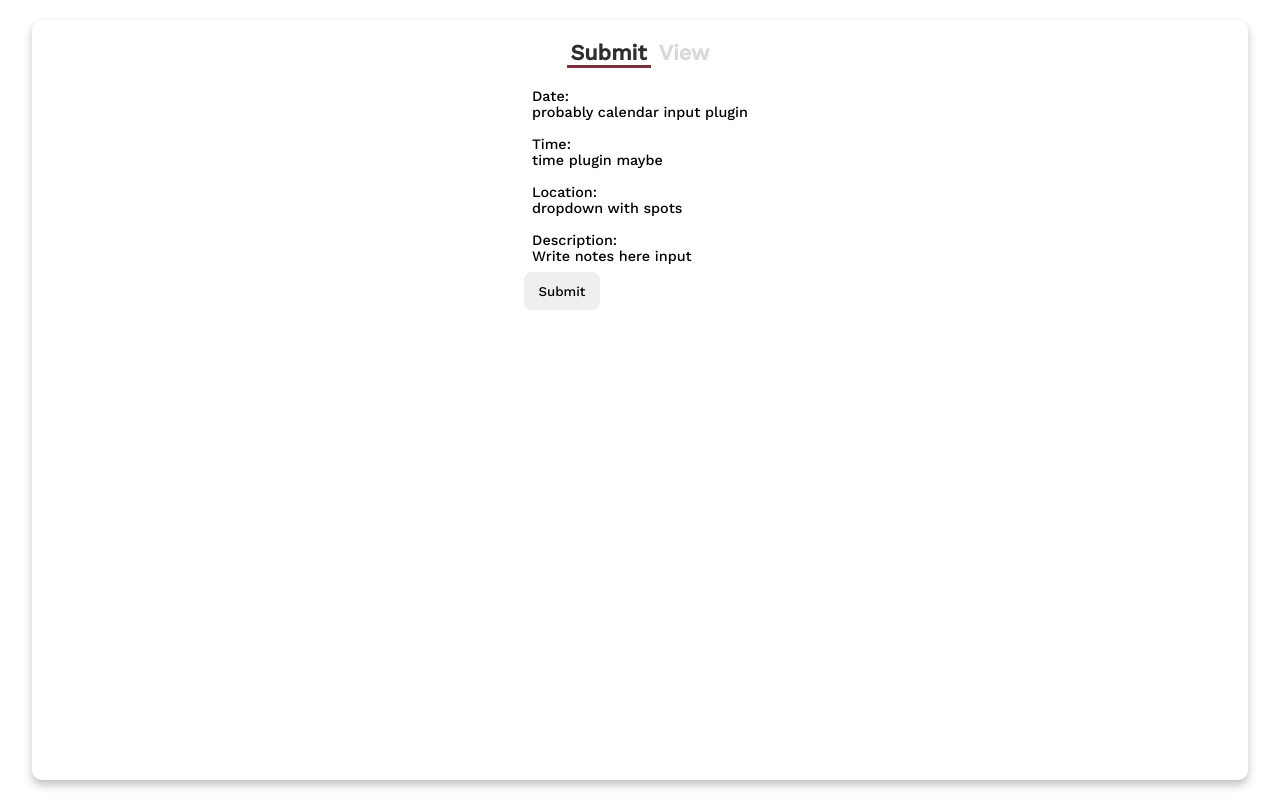
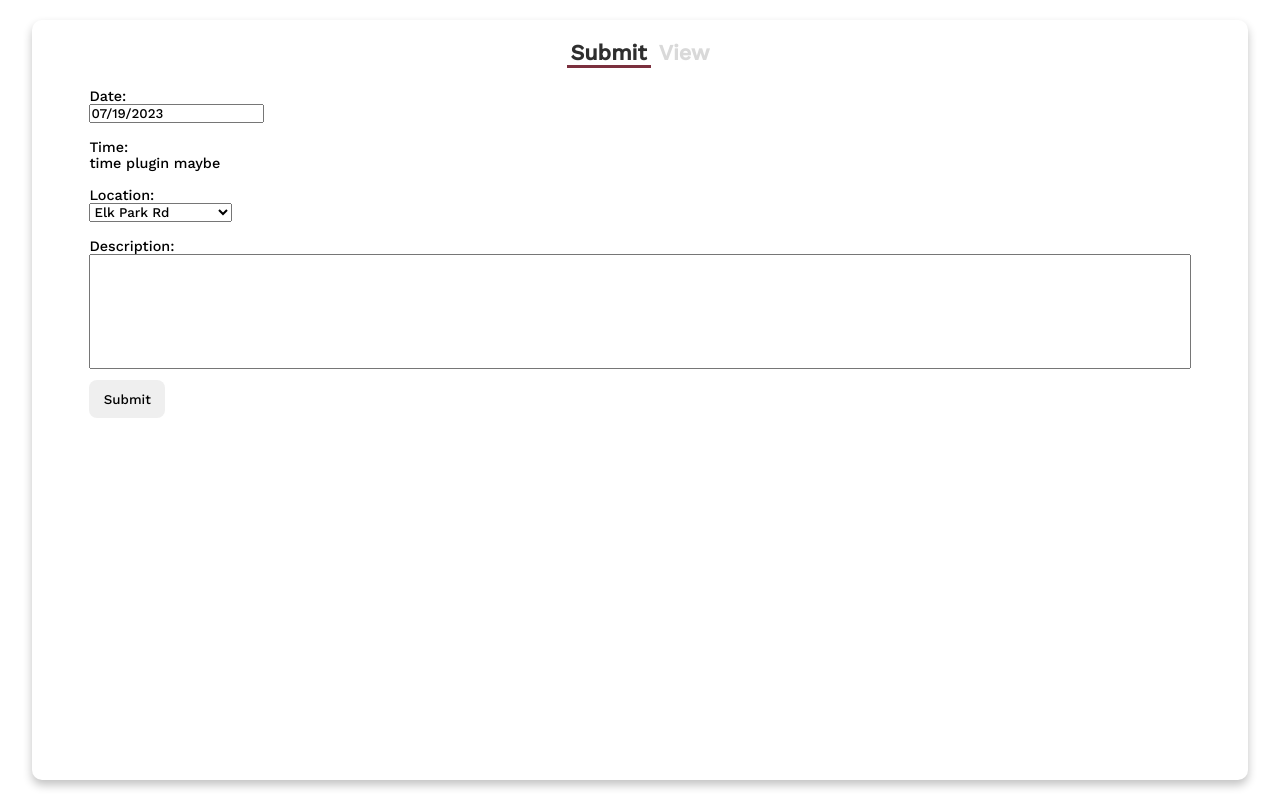
Before and after one commit to anderson-ea/timesheet-job, a React (Vite) app in the folder client/: page /dashboard in a window 1280 px wide. Built offline with nearby package versions, Linux system fonts and the light colour scheme.

Commit message:
update style and structure of submit hours page. add date picker

```diff
--- a/client/package.json
+++ b/client/package.json
@@ -12,6 +12,7 @@
   "dependencies": {
     "axios": "^1.4.0",
     "react": "^18.2.0",
+    "react-datepicker": "^4.16.0",
     "react-dom": "^18.2.0",
     "react-icons": "^4.10.1",
     "react-router-dom": "^6.14.2"
--- a/client/src/App.css
+++ b/client/src/App.css
@@ -217,12 +217,26 @@ li {
   box-shadow: 0px 5px 0px -2px var(--hoverColor);
 }
 
+.submitContainer {
+  width: 95%;
+}
+
+.submitContainer > .btn {
+  margin-left: 8px;
+}
+
 .submitContainer > div, .viewContainer > div {
   padding: 8px;
 }
 
 .fromToContainer {
   justify-content: space-between;
+}
+
+.descriptionText {
+  width: 100%;
+  height: 8rem;
+  resize: none;
 }
 
 @media screen and (max-width: 900px) {
--- a/client/src/Components/Dashboard/DashComponents/SubmitHours.jsx
+++ b/client/src/Components/Dashboard/DashComponents/SubmitHours.jsx
@@ -1,11 +1,19 @@
-import React from 'react'
+import React, { useState } from 'react'
+import DatePicker from "react-datepicker"
+import "react-datepicker/dist/react-datepicker.css"
 
 const SubmitHours = () => {
+  const [startDate, setStartDate] = useState(new Date())
+
+  const submitHours = () => {
+    console.log(startDate)
+  }
+
   return (
     <div className='submitContainer'>
       <div className="dateContainer">
         Date:
-        <br />probably calendar input plugin
+        <br /><DatePicker selected={startDate} onChange={(date) => setStartDate(date)} />
       </div>
       <div className="timeContainer">
         Time:
@@ -13,13 +21,20 @@ const SubmitHours = () => {
       </div>
       <div className="locationContainer">
         Location:
-        <br />dropdown with spots
+        <br />
+        <select name="locations" id="locations">
+          <option value="Elk Park Rd">Elk Park Rd</option>
+          <option value="Little Gem">Little Gem</option>
+          <option value="Peak View Park">Peak View Park</option>
+          <option value="Residential">Residential</option>
+          <option value="Village at Tamarac">Village at Tamarac</option>
+        </select>
       </div>
       <div className="descriptionContainer">
         Description:
-        <br />Write notes here input
+        <br /><textarea className="descriptionText" type="text"></textarea>
       </div>
-      <button className="btn" type='submit'>Submit</button>
+      <button className="btn" type='submit' onClick={submitHours}>Submit</button>
     </div>
   )
 }
--- a/client/src/Components/Dashboard/DashComponents/ViewHours.jsx
+++ b/client/src/Components/Dashboard/DashComponents/ViewHours.jsx
@@ -4,12 +4,12 @@ const ViewHours = () => {
   return (
     <div className='viewContainer'>
       <div className="dateContainer">
-        Dates:
+        Select Dates:
         <div className="flex fromToContainer">
           <div className="fromDate">from:</div>
           <div className="toDate">to: empty input div here with stuff</div>
         </div>
-        <button className="btn" type='submit'>Submit</button>
+        <button className="btn" type='submit'>View Hours</button>
       </div>
       <div className="hoursContainer">list out dates and hours here in a table or larger calendar</div>
     </div>
```
Also changed, not shown: 1 other file (tests, documents, lock files or other folders).
